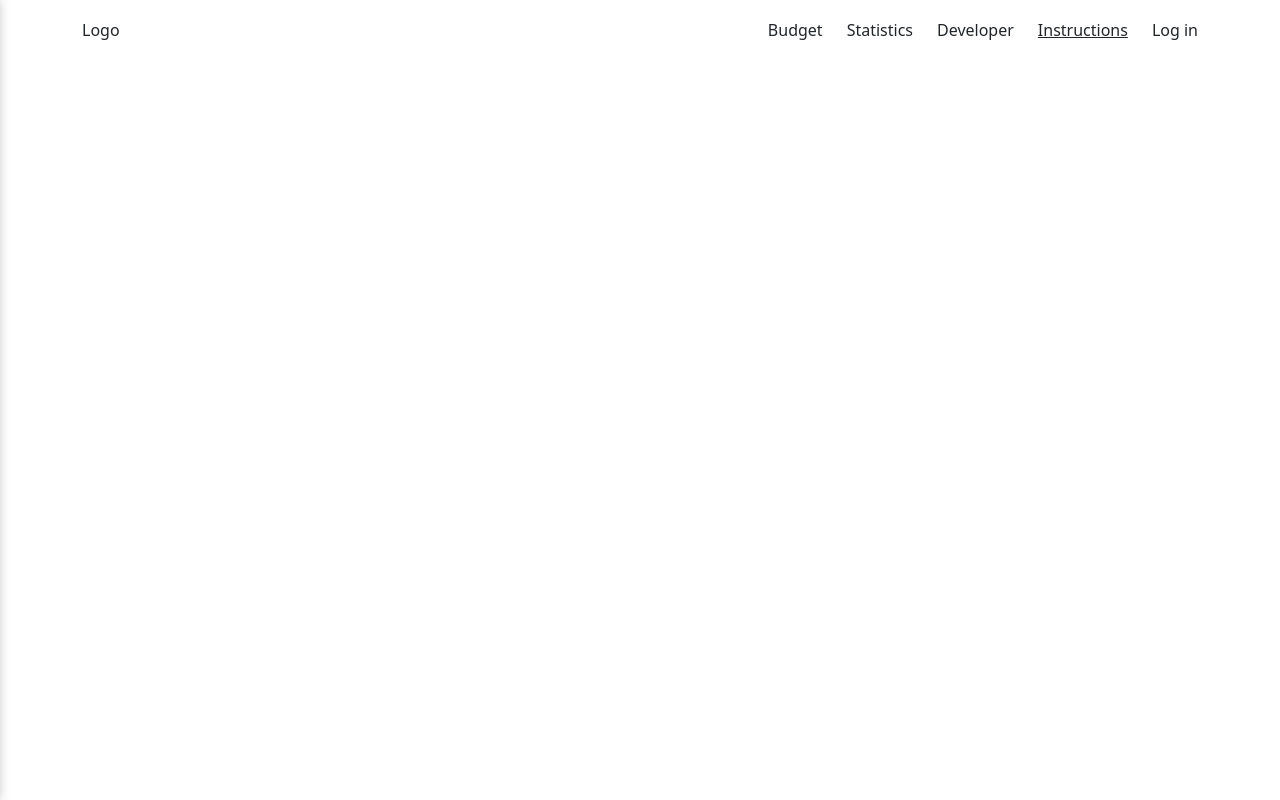
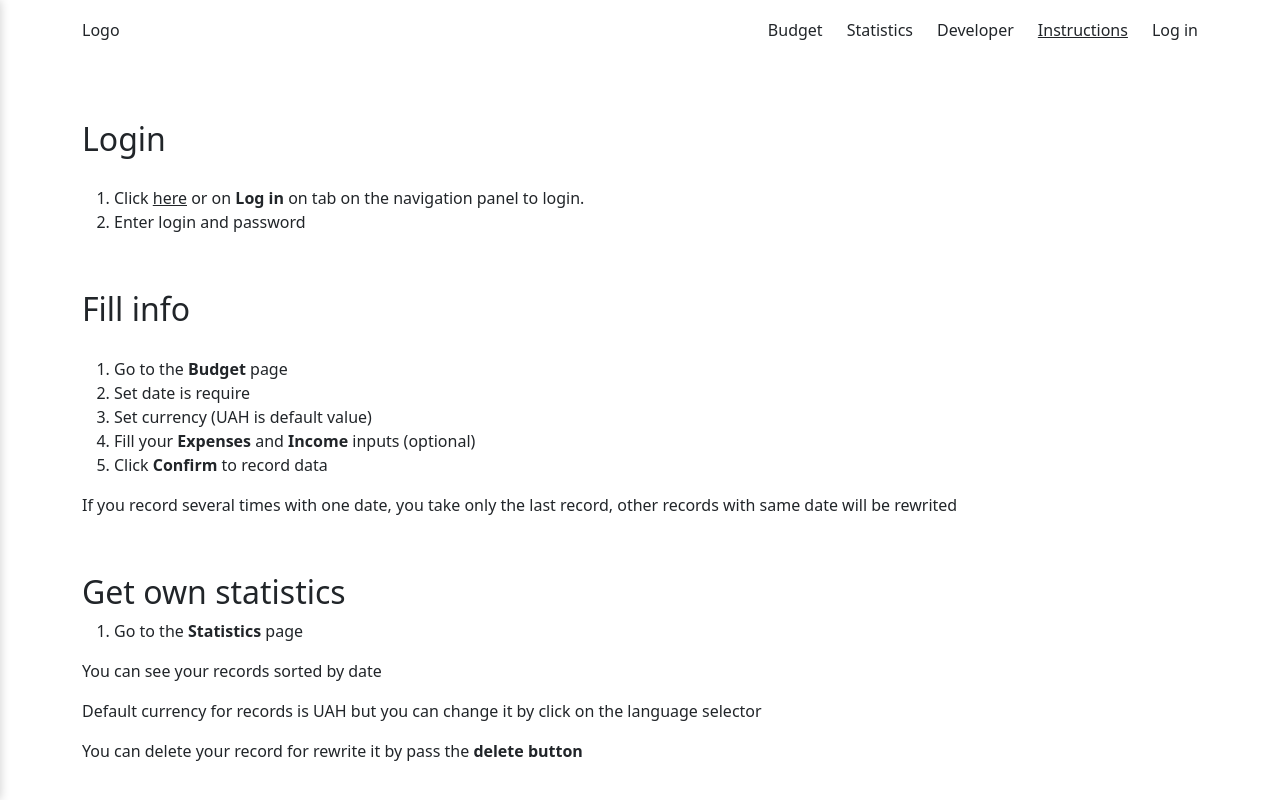
Before and after one commit to adwasar/budget_calculation, a React (Vite) app: page /instructions in a window 1280 px wide. Built offline with nearby package versions, Linux system fonts and the light colour scheme.

Commit message:
feat: instructions page

```diff
--- a/src/Pages/PageInstructions.jsx
+++ b/src/Pages/PageInstructions.jsx
@@ -1,7 +1,58 @@
+import { NavLink } from 'react-router-dom';
+
 function PageInstructions() {
   return (
     <>
-      <div className="container"></div>
+      <div className="container">
+        <div className="s-60"></div>
+        <h2>Login</h2>
+        <div className="s-20"></div>
+        <ol>
+          <li>
+            Click{' '}
+            <NavLink className="text-decoration-underline" to="/log-in">
+              here
+            </NavLink>{' '}
+            or on <strong>Log in</strong> on tab on the navigation panel to login.
+          </li>
+          <li>Enter login and password</li>
+        </ol>
+        <div className="s-40"></div>
+        <h2>Fill info</h2>
+        <div className="s-20"></div>
+        <ol>
+          <li>
+            Go to the <strong>Budget</strong> page
+          </li>
+          <li>Set date is require</li>
+          <li>Set currency (UAH is default value)</li>
+          <li>
+            Fill your <strong>Expenses</strong> and <strong>Income</strong> inputs (optional)
+          </li>
+          <li>
+            Click <strong>Confirm</strong> to record data
+          </li>
+        </ol>
+        <p>
+          If you record several times with one date, you take only the last record, other records
+          with same date will be rewrited
+        </p>
+        <div className="s-40"></div>
+        <h2>Get own statistics</h2>
+        <ol>
+          <li>
+            Go to the <strong>Statistics</strong> page
+          </li>
+        </ol>
+        <p>You can see your records sorted by date</p>
+        <p>
+          Default currency for records is UAH but you can change it by click on the language
+          selector
+        </p>
+        <p>
+          You can delete your record for rewrite it by pass the <strong>delete button</strong>
+        </p>
+      </div>
     </>
   );
 }
```
